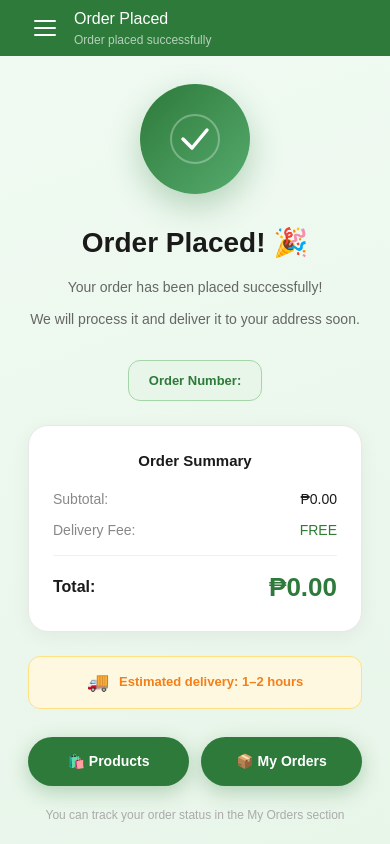
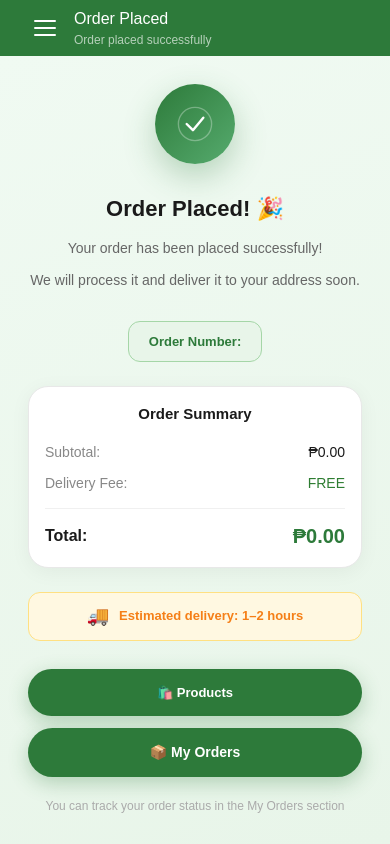
Before and after one commit to ken-masi/C-C, a Next.js app: page /order-placed in a window 390 px wide. Built offline with nearby package versions, Linux system fonts and the light colour scheme.

Commit message:
OrderPlaced

```diff
--- a/app/(customer)/order-placed/OrderPlacedPage.tsx
+++ b/app/(customer)/order-placed/OrderPlacedPage.tsx
@@ -5,6 +5,7 @@ import { useEffect, useState } from "react";
 import { api } from "@/lib/api";
 
 export default function OrderPlacedPage() {
+  const [isMobile, setIsMobile] = useState(false);
   const { items, clearCart } = useCart();
 
   const [orderNo, setOrderNo] = useState<string | null>(null);
@@ -13,6 +14,16 @@ export default function OrderPlacedPage() {
   const [total, setTotal] = useState(0);
   const [loading, setLoading] = useState(true);
   const [error, setError] = useState<string | null>(null);
+
+  useEffect(() => {
+    const handleResize = () => {
+      setIsMobile(window.innerWidth < 600);
+    };
+
+    handleResize();
+    window.addEventListener("resize", handleResize);
+    return () => window.removeEventListener("resize", handleResize);
+  }, []);
 
   useEffect(() => {
     // Snapshot items immediately so clearCart doesn't wipe them mid-flight
@@ -31,7 +42,7 @@ export default function OrderPlacedPage() {
     // ── Read customer ID from the shared "user" key set at login ──
     const customerId =
       typeof window !== "undefined"
-        ? JSON.parse(localStorage.getItem("user") || "{}")?.id ?? ""
+        ? (JSON.parse(localStorage.getItem("user") || "{}")?.id ?? "")
         : "";
 
     api
@@ -83,7 +94,7 @@ export default function OrderPlacedPage() {
           justifyContent: "center",
           flexDirection: "column",
           gap: "16px",
-          padding: "28px",
+          padding: isMobile ? "16px" : "28px",
           background: "linear-gradient(160deg, #fff5f5 0%, #fce4e4 100%)",
         }}
       >
@@ -126,8 +137,8 @@ export default function OrderPlacedPage() {
         {/* Check Icon */}
         <div
           style={{
-            width: "110px",
-            height: "110px",
+            width: isMobile ? "80px" : "110px",
+            height: isMobile ? "80px" : "110px",
             borderRadius: "50%",
             background: "linear-gradient(135deg, #2d7a3a, #56ab6e)",
             display: "flex",
@@ -137,19 +148,59 @@ export default function OrderPlacedPage() {
             boxShadow: "0 12px 32px rgba(45,122,58,0.3)",
           }}
         >
-          <svg width="52" height="52" viewBox="0 0 52 52" fill="none">
-            <circle cx="26" cy="26" r="24" stroke="rgba(255,255,255,0.3)" strokeWidth="2" fill="none" />
-            <path d="M14 26l9 9 15-18" stroke="#fff" strokeWidth="3.5" strokeLinecap="round" strokeLinejoin="round" fill="none" />
+          <svg
+            width={isMobile ? "36" : "52"}
+            height={isMobile ? "36" : "52"}
+            viewBox="0 0 52 52"
+            fill="none"
+          >
+            <circle
+              cx="26"
+              cy="26"
+              r="24"
+              stroke="rgba(255,255,255,0.3)"
+              strokeWidth="2"
+              fill="none"
+            />
+            <path
+              d="M14 26l9 9 15-18"
+              stroke="#fff"
+              strokeWidth="3.5"
+              strokeLinecap="round"
+              strokeLinejoin="round"
+              fill="none"
+            />
           </svg>
         </div>
 
-        <h1 style={{ fontSize: "28px", fontWeight: 800, color: "#1a1a1a", marginBottom: "12px" }}>
+        <h1
+          style={{
+            fontSize: isMobile ? "22px" : "28px",
+            fontWeight: 800,
+            color: "#1a1a1a",
+            marginBottom: "12px",
+          }}
+        >
           Order Placed! 🎉
         </h1>
-        <p style={{ fontSize: "14px", color: "#666", lineHeight: 1.7, marginBottom: "8px" }}>
+        <p
+          style={{
+            fontSize: "14px",
+            color: "#666",
+            lineHeight: 1.7,
+            marginBottom: "8px",
+          }}
+        >
           Your order has been placed successfully!
         </p>
-        <p style={{ fontSize: "14px", color: "#666", lineHeight: 1.7, marginBottom: "28px" }}>
+        <p
+          style={{
+            fontSize: "14px",
+            color: "#666",
+            lineHeight: 1.7,
+            marginBottom: "28px",
+          }}
+        >
           We will process it and deliver it to your address soon.
         </p>
 
@@ -175,31 +226,73 @@ export default function OrderPlacedPage() {
             background: "#fff",
             borderRadius: "20px",
             border: "0.5px solid #e8e8e8",
-            padding: "24px",
+            padding: isMobile ? "16px" : "24px",
             marginBottom: "24px",
             textAlign: "left",
             boxShadow: "0 4px 20px rgba(0,0,0,0.05)",
           }}
         >
-          <p style={{ fontSize: "15px", fontWeight: 700, color: "#1a1a1a", marginBottom: "16px", textAlign: "center" }}>
+          <p
+            style={{
+              fontSize: "15px",
+              fontWeight: 700,
+              color: "#1a1a1a",
+              marginBottom: "16px",
+              textAlign: "center",
+            }}
+          >
             Order Summary
           </p>
-          <div style={{ display: "flex", flexDirection: "column", gap: "10px", marginBottom: "14px" }}>
+          <div
+            style={{
+              display: "flex",
+              flexDirection: "column",
+              gap: "10px",
+              marginBottom: "14px",
+            }}
+          >
             <div style={{ display: "flex", justifyContent: "space-between" }}>
               <span style={{ fontSize: "14px", color: "#888" }}>Subtotal:</span>
-              <span style={{ fontSize: "14px", color: "#1a1a1a" }}>₱{subtotal.toLocaleString()}.00</span>
+              <span style={{ fontSize: "14px", color: "#1a1a1a" }}>
+                ₱{subtotal.toLocaleString()}.00
+              </span>
             </div>
             <div style={{ display: "flex", justifyContent: "space-between" }}>
-              <span style={{ fontSize: "14px", color: "#888" }}>Delivery Fee:</span>
-              <span style={{ fontSize: "14px", color: delivery === 0 ? "#2e7d32" : "#1a1a1a" }}>
+              <span style={{ fontSize: "14px", color: "#888" }}>
+                Delivery Fee:
+              </span>
+              <span
+                style={{
+                  fontSize: "14px",
+                  color: delivery === 0 ? "#2e7d32" : "#1a1a1a",
+                }}
+              >
                 {delivery === 0 ? "FREE" : `₱${delivery}.00`}
               </span>
             </div>
           </div>
-          <div style={{ height: "1px", background: "#f0f0f0", margin: "12px 0" }} />
-          <div style={{ display: "flex", justifyContent: "space-between", alignItems: "center" }}>
-            <span style={{ fontSize: "16px", fontWeight: 700, color: "#1a1a1a" }}>Total:</span>
-            <span style={{ fontSize: "26px", fontWeight: 800, color: "#2d7a3a" }}>
+          <div
+            style={{ height: "1px", background: "#f0f0f0", margin: "12px 0" }}
+          />
+          <div
+            style={{
+              display: "flex",
+              justifyContent: "space-between",
+              alignItems: "center",
+            }}
+          >
+            <span
+              style={{ fontSize: "16px", fontWeight: 700, color: "#1a1a1a" }}
+            >
+              Total:
+            </span>
+            <span
+              style={{
+                fontSize: isMobile ? "20px" : "26px",
+                fontWeight: 800,
+                color: "#2d7a3a",
+              }}
+            >
               ₱{total.toLocaleString()}.00
             </span>
           </div>
@@ -210,7 +303,7 @@ export default function OrderPlacedPage() {
           style={{
             background: "#fff8e1",
             borderRadius: "12px",
-            padding: "12px 20px",
+            padding: isMobile ? "10px 14px" : "12px 20px",
             marginBottom: "28px",
             border: "1px solid #ffe082",
             display: "flex",
@@ -226,7 +319,13 @@ export default function OrderPlacedPage() {
         </div>
 
         {/* Buttons */}
-        <div style={{ display: "flex", gap: "12px" }}>
+        <div
+          style={{
+            display: "flex",
+            flexDirection: isMobile ? "column" : "row",
+            gap: "12px",
+          }}
+        >
           <Link
             href="/products"
             style={{
@@ -240,7 +339,7 @@ export default function OrderPlacedPage() {
               textDecoration: "none",
               padding: "14px",
               borderRadius: "30px",
-              fontSize: "14px",
+              fontSize: isMobile ? "13px" : "14px",
               fontWeight: 700,
               boxShadow: "0 6px 20px rgba(45,122,58,0.3)",
             }}
@@ -269,7 +368,14 @@ export default function OrderPlacedPage() {
           </Link>
         </div>
 
-        <p style={{ fontSize: "12px", color: "#aaa", marginTop: "20px", lineHeight: 1.6 }}>
+        <p
+          style={{
+            fontSize: "12px",
+            color: "#aaa",
+            marginTop: "20px",
+            lineHeight: 1.6,
+          }}
+        >
           You can track your order status in the My Orders section
         </p>
       </div>
```
